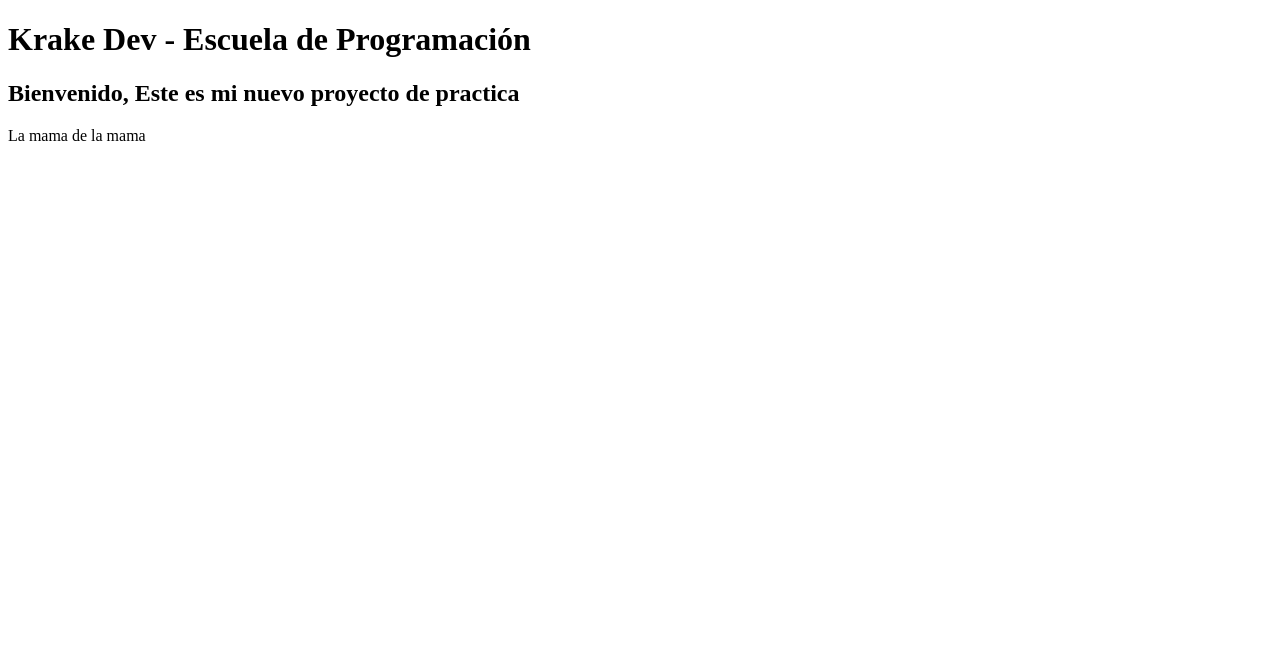
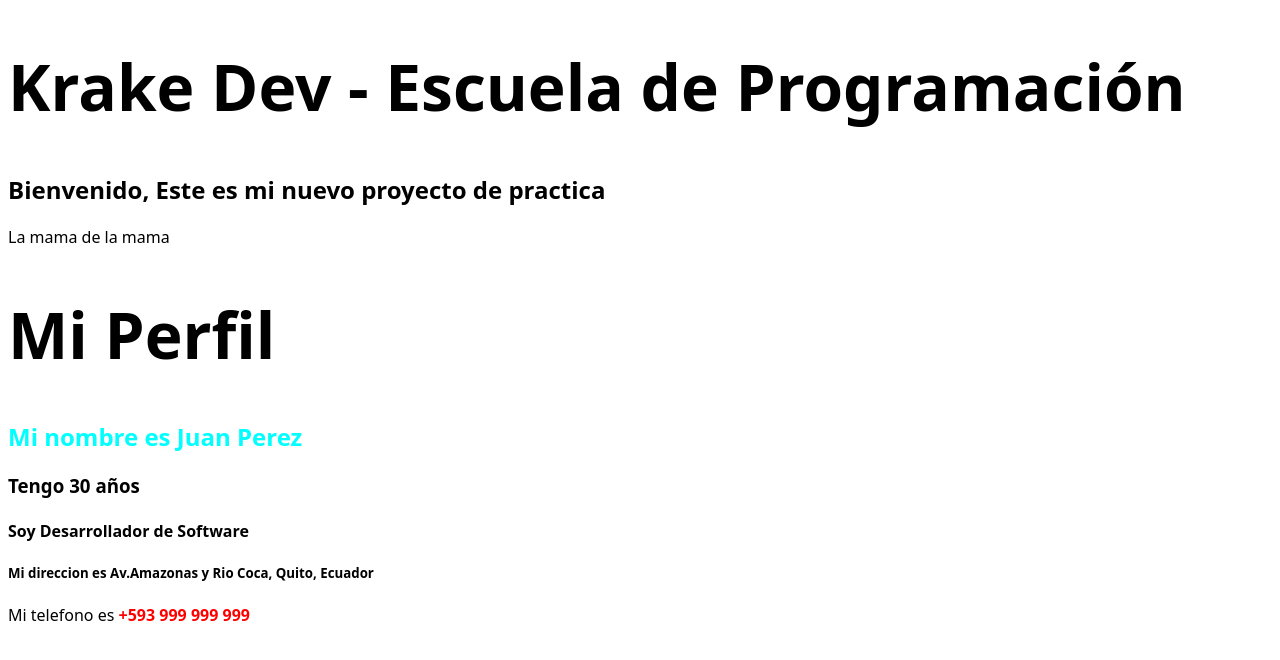
Before and after one commit to Angel-DGP/Aplicaciones-Web-Modernas-con-Angular, an Angular app: page / in a window 1280 px wide. Shown: the top 660 px of the page. Built offline with nearby package versions, Linux system fonts and the light colour scheme.

Commit message:
Reto 4 - Crear Componentes

```diff
--- a/src/app/app.html
+++ b/src/app/app.html
@@ -1,3 +1,4 @@
 <h1>Krake Dev - Escuela de Programación</h1>
 <h2>Bienvenido, {{ title() }}</h2>
 <p>La mama de la mama</p>
+<mi-perfil></mi-perfil>
--- a/src/app/app.ts
+++ b/src/app/app.ts
@@ -1,9 +1,10 @@
 import { Component, signal } from '@angular/core';
 import { RouterOutlet } from '@angular/router';
+import { MiPerfil } from './mi-perfil/mi-perfil';
 
 @Component({
   selector: 'app-root',
-  imports: [RouterOutlet],
+  imports: [MiPerfil],
   templateUrl: './app.html',
   styleUrl: './app.css'
 })
--- /dev/null
+++ b/src/app/mi-perfil/mi-perfil.css
@@ -0,0 +1,7 @@
+h2{
+    font-weight: 700;
+    color: aqua;
+}
+strong{
+    color: red;
+}
--- /dev/null
+++ b/src/app/mi-perfil/mi-perfil.html
@@ -0,0 +1,6 @@
+<h1>Mi Perfil</h1>
+<h2>Mi nombre es Juan Perez</h2>
+<h3>Tengo 30 años</h3>
+<h4>Soy Desarrollador de Software</h4>
+<h5>Mi direccion es Av.Amazonas y Rio Coca, Quito, Ecuador</h5>
+<p>Mi telefono es <strong>+593 999 999 999</strong></p>
--- a/src/styles.css
+++ b/src/styles.css
@@ -1 +1,9 @@
 /* You can add global styles to this file, and also import other style files */
+* {
+    font-family: System-ui;
+}
+
+h1 {
+    font-size: 8vh;
+    font-family: System-ui;
+}
```
Also changed, not shown: src/app/mi-perfil/mi-perfil.ts (added, +8 -0 lines).
